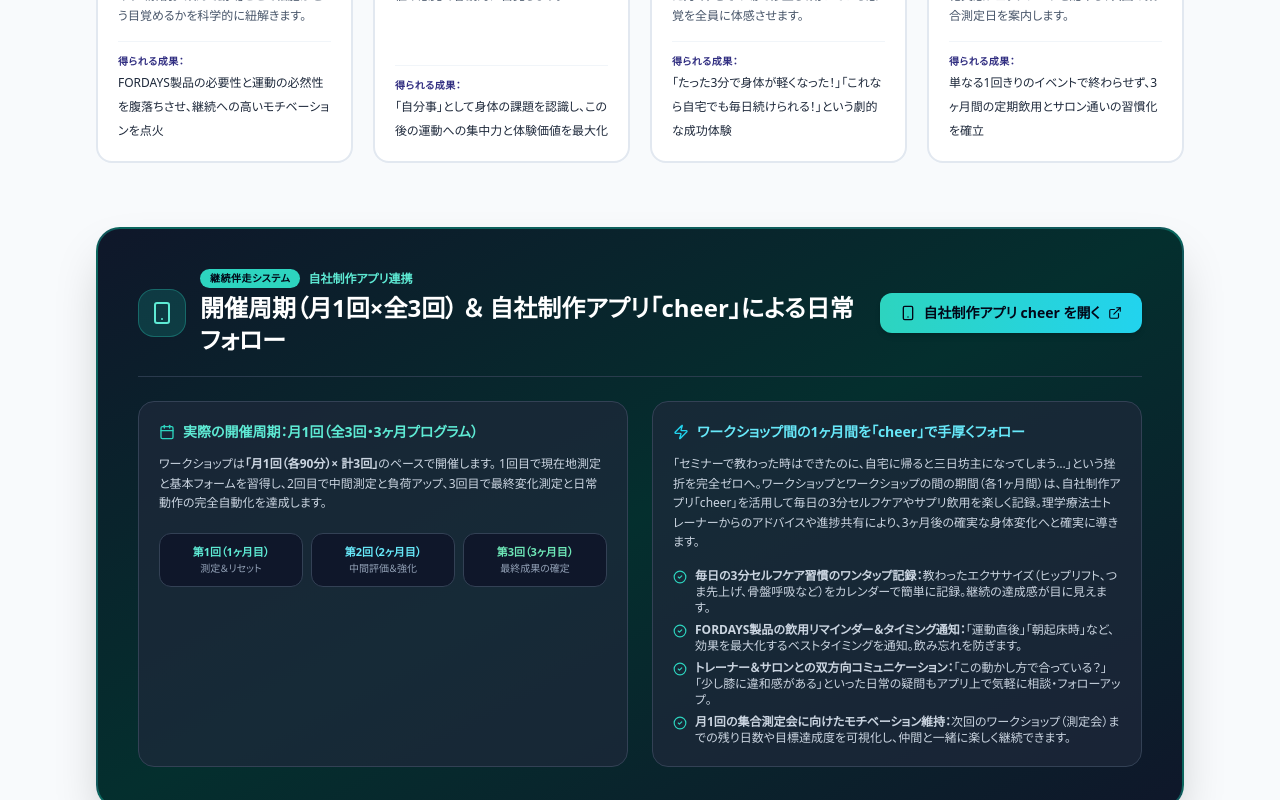
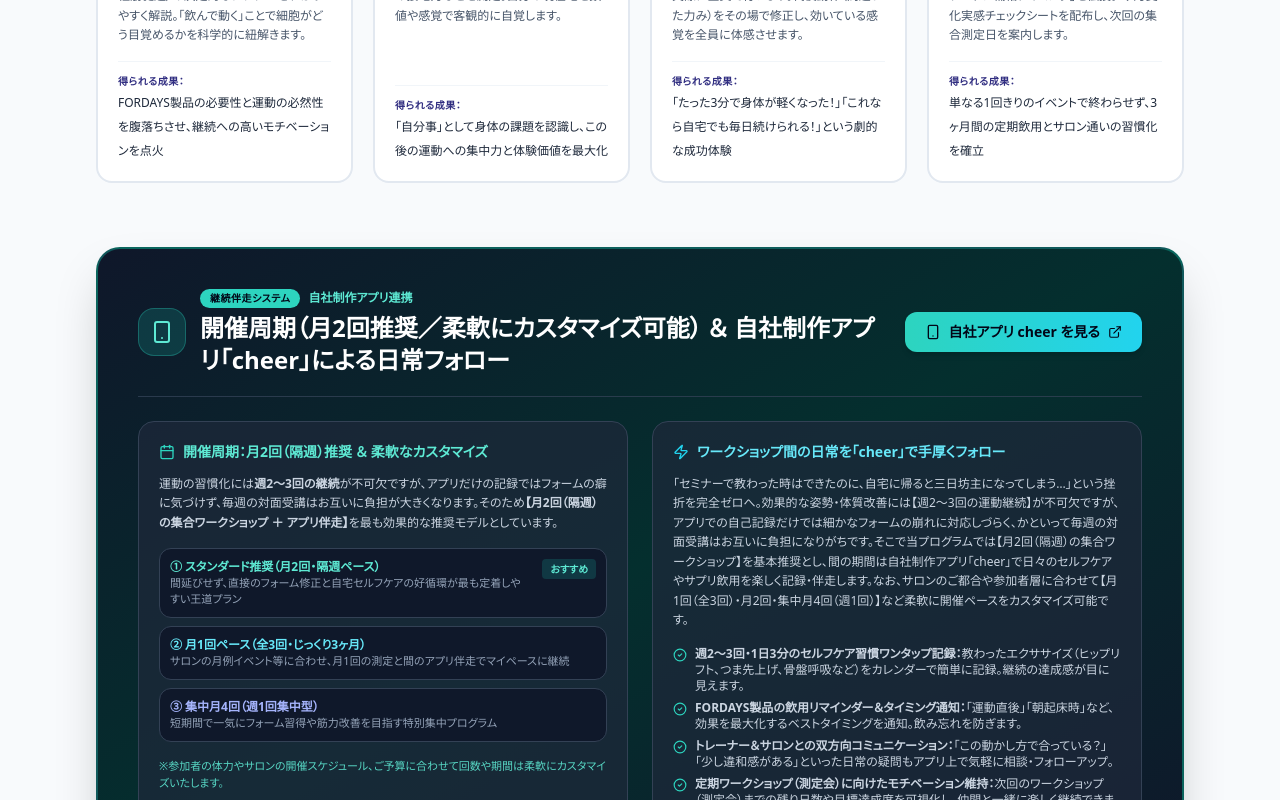
Before and after one commit to csdkotsuka/fordays_evidence, a Next.js app: page /workshop in a window 1280 px wide. Shown: the part 6407-7207 px from the top of the page. Built offline with nearby package versions, Linux system fonts and the light colour scheme.

Commit message:
feat(workshop): cheerリンク更新、開催周期(月2回推奨/月1・2・4回カスタマイズ)の明記、LINE用プラン提案テキスト(docs/workshop_plans_line.txt)の追加

```diff
--- a/src/app/workshop/page.tsx
+++ b/src/app/workshop/page.tsx
@@ -135,8 +135,8 @@
                   a: '当ワークショップは「医学的・生化学的な健康増進」を主眼としており、強引なセールスや特定製品の押し売りは一切行いません。「なぜ身体の修復に水溶性核酸やコラーゲン、良質なアミノ酸が必要なのか」を学術的に納得していただくことで、参加者ご自身の自発的な健康維持意欲を引き出します。'
                 },
                 {
-                  q: '3ヶ月継続プログラムの仕組みはどのようになっていますか？',
-                  a: '第1回目のワークショップで「現在地の測定」と「自宅でできる3分エクササイズ」を伝授し、専用の3ヶ月記録シートをお渡しします。月1回の定期ワークショップ（全3回）でフォームの確認とレベルアップを行い、参加者同士で成果を共有しながら楽しく継続できる仕組みを整えています。'
+                  q: '3ヶ月継続プログラムの仕組みや開催ペースはどのようになっていますか？',
+                  a: '初回ワークショップで「現在地測定」と「自宅でできる3分エクササイズ」を伝授します。基本は【月2回（隔週）の定期ワークショップ ＋ 自社アプリcheerによる日常伴走】を推奨モデルとしていますが、サロンのスケジュールに合わせて【月1回（全3回）・月2回・月4回（週1回集中）】など柔軟にカスタマイズ可能です。直接のフォーム修正とアプリ伴走を両輪に、無理なく3ヶ月後の成果を導きます。'
                 }
               ].map((item, idx) => (
                 <div key={idx} className="p-5 rounded-2xl bg-slate-50 border border-slate-200">
--- a/src/components/WorkshopPlansSection.tsx
+++ b/src/components/WorkshopPlansSection.tsx
@@ -287,7 +287,7 @@
                       </span>
                     </div>
                     <p className="text-xs text-slate-600 leading-relaxed max-w-2xl">
-                      月1回の集合ワークショップで測定・フォーム修正を行い、次の開催までの1ヶ月間は<strong>自社制作ヘルスケアアプリ「cheer（チア）」</strong>を使って毎日の3分セルフケアやサプリ飲用を楽しく記録。三日坊主を防ぎ、3ヶ月後の確実な変化へ伴走します。
+                      定期集合ワークショップ（月2回推奨・月1回〜月4回まで柔軟対応）で測定とフォーム修正を行い、日常は<strong>自社制作ヘルスケアアプリ「cheer（チア）」</strong>を使って週2〜3回のセルフケアやサプリ飲用を楽しく記録。サロンのスケジュールや参加者のペースに合わせて無理なくカスタマイズ可能です。
                     </p>
                   </div>
                 </div>
--- a/src/components/WorkshopSessionFlow.tsx
+++ b/src/components/WorkshopSessionFlow.tsx
@@ -94,7 +94,7 @@
                     </span>
                   </div>
                   <h3 className="text-xl sm:text-2xl font-black text-white mt-1">
-                    開催周期（月1回×全3回） ＆ 自社制作アプリ「cheer」による日常フォロー
+                    開催周期（月2回推奨／柔軟にカスタマイズ可能） ＆ 自社制作アプリ「cheer」による日常フォロー
                   </h3>
                 </div>
               </div>
@@ -107,7 +107,7 @@
                   className="inline-flex items-center gap-2 px-5 py-2.5 rounded-xl bg-gradient-to-r from-teal-400 to-cyan-400 hover:from-teal-300 hover:to-cyan-300 text-slate-950 font-black text-xs sm:text-sm shadow-md transition-all hover:scale-105 active:scale-95 cursor-pointer"
                 >
                   <Smartphone className="w-4 h-4 text-slate-950" />
-                  <span>自社制作アプリ cheer を開く</span>
+                  <span>自社アプリ cheer を見る</span>
                   <ExternalLink className="w-3.5 h-3.5 text-slate-950" />
                 </a>
               </div>
@@ -118,33 +118,38 @@
               <div className="bg-slate-800/70 rounded-2xl p-5 border border-slate-700 space-y-3">
                 <div className="flex items-center gap-2 text-teal-300 font-bold text-sm">
                   <Calendar className="w-4 h-4 text-teal-400" />
-                  <span>実際の開催周期：月1回（全3回・3ヶ月プログラム）</span>
+                  <span>開催周期：月2回（隔週）推奨 ＆ 柔軟なカスタマイズ</span>
                 </div>
                 <p className="text-xs text-slate-300 leading-relaxed">
-                  ワークショップは<strong>「月1回（各90分）× 計3回」</strong>のペースで開催します。
-                  1回目で現在地測定と基本フォームを習得し、2回目で中間測定と負荷アップ、3回目で最終変化測定と日常動作の完全自動化を達成します。
+                  運動の習慣化には<strong>週2〜3回の継続</strong>が不可欠ですが、アプリだけの記録ではフォームの癖に気づけず、毎週の対面受講はお互いに負担が大きくなります。そのため<strong>【月2回（隔週）の集合ワークショップ ＋ アプリ伴走】</strong>を最も効果的な推奨モデルとしています。
                 </p>
-                <div className="grid grid-cols-3 gap-2 pt-2 text-center text-xs">
-                  <div className="p-2.5 rounded-xl bg-slate-900 border border-slate-700">
-                    <span className="text-teal-300 font-bold block text-[11px]">第1回（1ヶ月目）</span>
-                    <span className="text-[10px] text-slate-400">測定＆リセット</span>
+                <div className="space-y-2 pt-1 text-xs">
+                  <div className="p-2.5 rounded-xl bg-slate-900/90 border border-slate-700 flex items-start justify-between gap-3">
+                    <div>
+                      <span className="text-teal-300 font-bold block text-xs">① スタンダード推奨（月2回・隔週ペース）</span>
+                      <span className="text-[11px] text-slate-400">間延びせず、直接のフォーム修正と自宅セルフケアの好循環が最も定着しやすい王道プラン</span>
+                    </div>
+                    <span className="px-2 py-0.5 rounded bg-teal-500/20 text-teal-300 text-[10px] font-bold whitespace-nowrap">おすすめ</span>
                   </div>
-                  <div className="p-2.5 rounded-xl bg-slate-900 border border-slate-700">
-                    <span className="text-cyan-300 font-bold block text-[11px]">第2回（2ヶ月目）</span>
-                    <span className="text-[10px] text-slate-400">中間評価＆強化</span>
+                  <div className="p-2.5 rounded-xl bg-slate-900/90 border border-slate-700">
+                    <span className="text-cyan-300 font-bold block text-xs">② 月1回ペース（全3回・じっくり3ヶ月）</span>
+                    <span className="text-[11px] text-slate-400">サロンの月例イベント等に合わせ、月1回の測定と間のアプリ伴走でマイペースに継続</span>
                   </div>
-                  <div className="p-2.5 rounded-xl bg-slate-900 border border-slate-700">
-                    <span className="text-emerald-300 font-bold block text-[11px]">第3回（3ヶ月目）</span>
-                    <span className="text-[10px] text-slate-400">最終成果の確定</span>
+                  <div className="p-2.5 rounded-xl bg-slate-900/90 border border-slate-700">
+                    <span className="text-indigo-300 font-bold block text-xs">③ 集中月4回（週1回集中型）</span>
+                    <span className="text-[11px] text-slate-400">短期間で一気にフォーム習得や筋力改善を目指す特別集中プログラム</span>
                   </div>
                 </div>
+                <p className="text-[11px] text-teal-300/90 font-medium pt-1">
+                  ※参加者の体力やサロンの開催スケジュール、ご予算に合わせて回数や期間は柔軟にカスタマイズいたします。
+                </p>
               </div>
 
               {/* 間の1ヶ月を支える自社アプリcheer */}
               <div className="bg-slate-800/70 rounded-2xl p-5 border border-slate-700 space-y-3">
                 <div className="flex items-center gap-2 text-cyan-300 font-bold text-sm">
                   <Zap className="w-4 h-4 text-cyan-400" />
-                  <span>ワークショップ間の1ヶ月間を「cheer」で手厚くフォロー</span>
+                  <span>ワークショップ間の日常を「cheer」で手厚くフォロー</span>
                 </div>
                 <p className="text-xs text-slate-300 leading-relaxed">
                   {APP_FOLLOWUP_INFO.description}
--- a/src/data/workshopPlans.ts
+++ b/src/data/workshopPlans.ts
@@ -697,13 +697,13 @@
 
 export const APP_FOLLOWUP_INFO: AppFollowupInfo = {
   appName: 'cheer（チア）',
-  url: 'https://cheer.inteve-cloud.com/?mode=customer&tenant=8f2e4a1b-3c5d-4e92-a7b8-1d2e3f4a5b6c&customer=df445248-73b8-4d99-8387-d4142eded051',
+  url: 'https://cheer.inteve-cloud.com/?page=guide-lounge',
   tagline: 'ワークショップ間の「毎日」を伴走する自社制作ヘルスケアアプリ',
-  cycle: '月1回の集合ワークショップ ＋ 間の1ヶ月間をアプリで継続サポート（全3回・3ヶ月完結）',
-  description: '「セミナーで教わった時はできたのに、自宅に帰ると三日坊主になってしまう…」という挫折を完全ゼロへ。ワークショップとワークショップの間の期間（各1ヶ月間）は、自社制作アプリ「cheer」を活用して毎日の3分セルフケアやサプリ飲用を楽しく記録。理学療法士トレーナーからのアドバイスや進捗共有により、3ヶ月後の確実な身体変化へと確実に導きます。',
+  cycle: '月2回推奨（サロンのご要望に合わせて月1回・月2回・月4回など柔軟にカスタマイズ可能）',
+  description: '「セミナーで教わった時はできたのに、自宅に帰ると三日坊主になってしまう…」という挫折を完全ゼロへ。効果的な姿勢・体質改善には【週2〜3回の運動継続】が不可欠ですが、アプリでの自己記録だけでは細かなフォームの崩れに対応しづらく、かといって毎週の対面受講はお互いに負担になりがちです。そこで当プログラムでは【月2回（隔週）の集合ワークショップ】を基本推奨とし、間の期間は自社制作アプリ「cheer」で日々のセルフケアやサプリ飲用を楽しく記録・伴走します。なお、サロンのご都合や参加者層に合わせて【月1回（全3回）・月2回・集中月4回（週1回）】など柔軟に開催ペースをカスタマイズ可能です。',
   features: [
     {
-      title: '毎日の3分セルフケア習慣のワンタップ記録',
+      title: '週2〜3回・1日3分のセルフケア習慣ワンタップ記録',
       description: '教わったエクササイズ（ヒップリフト、つま先上げ、骨盤呼吸など）をカレンダーで簡単に記録。継続の達成感が目に見えます。'
     },
     {
@@ -712,10 +712,10 @@
     },
     {
       title: 'トレーナー＆サロンとの双方向コミュニケーション',
-      description: '「この動かし方で合っている？」「少し膝に違和感がある」といった日常の疑問もアプリ上で気軽に相談・フォローアップ。'
+      description: '「この動かし方で合っている？」「少し違和感がある」といった日常の疑問もアプリ上で気軽に相談・フォローアップ。'
     },
     {
-      title: '月1回の集合測定会に向けたモチベーション維持',
+      title: '定期ワークショップ（測定会）に向けたモチベーション維持',
       description: '次回のワークショップ（測定会）までの残り日数や目標達成度を可視化し、仲間と一緒に楽しく継続できます。'
     }
   ]
```
Also changed, not shown: 1 other file (tests, documents, lock files or other folders).
